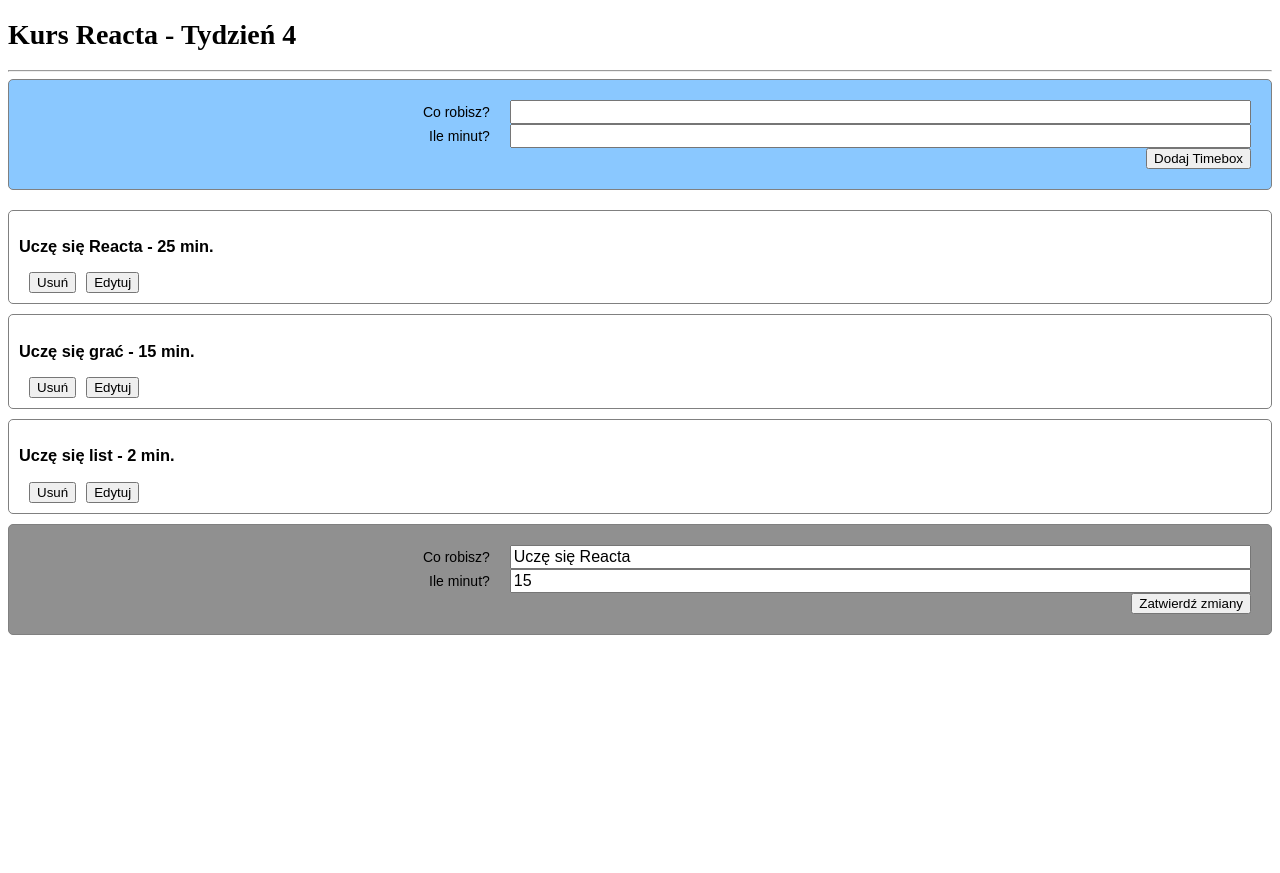
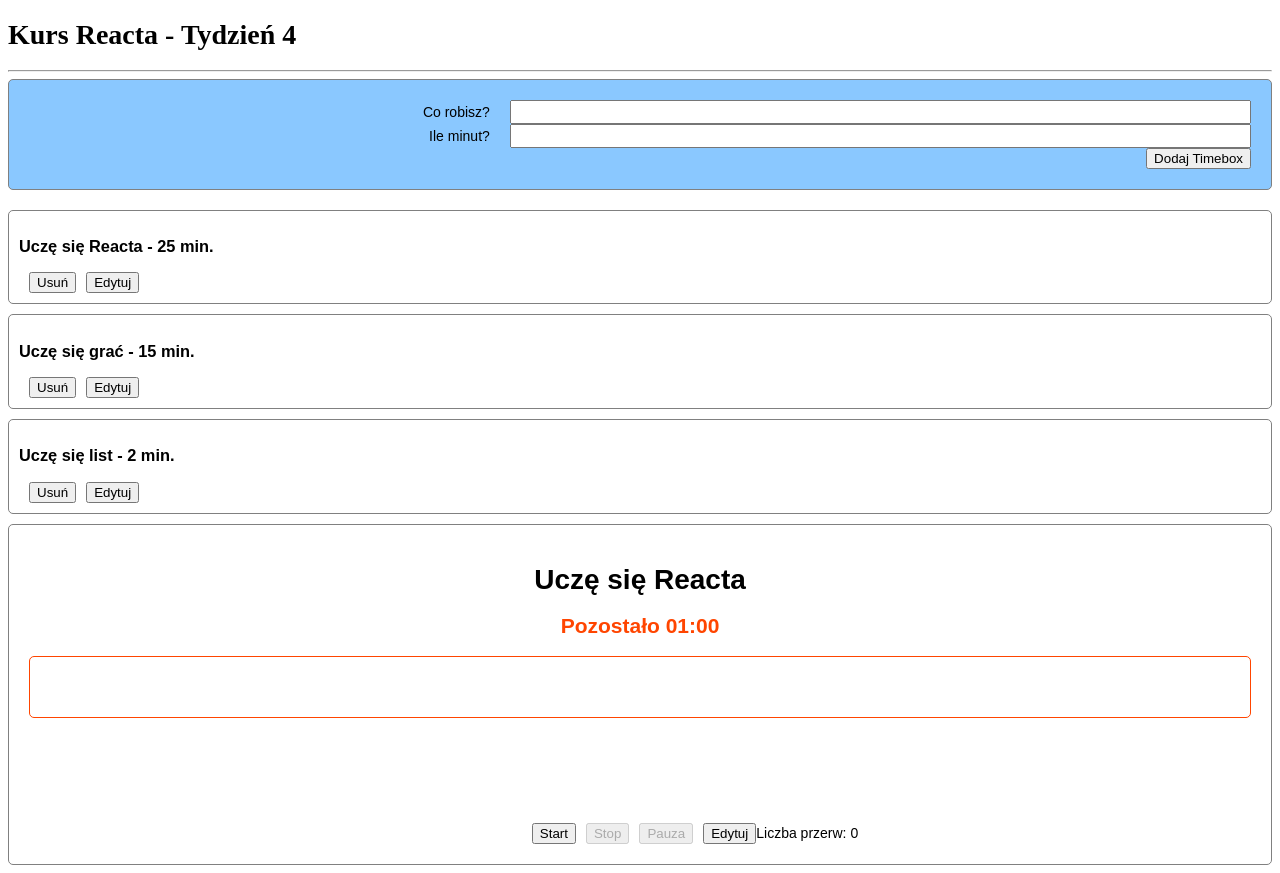
Before and after one commit to mateuszskrok/kursreacta, a React (Create React App) app: page / in a window 1280 px wide. Before the commit the page ends 800 px from the top, so only its background shows below. Built offline with nearby package versions, Linux system fonts and the light colour scheme.

Commit message:
Add progress circle made in canvas

```diff
--- a/src/components/Clock.js
+++ b/src/components/Clock.js
@@ -33,8 +33,7 @@ function Clock({className, hours, minutes, seconds, miliseconds}) {
     seconds =zFill(seconds,2)
     miliseconds =zFill(miliseconds,3)
 
-    return <h2 className={"clock" + className}>Pozostało
-     {minutes}:{seconds}
+    return <h2 className={"clock" + className}>Pozostało {minutes}:{seconds}
     </h2>
 }
 
--- a/src/components/CurrentTimebox.js
+++ b/src/components/CurrentTimebox.js
@@ -1,6 +1,7 @@
 import React from "react";
 import Clock from "./Clock";
 import ProgressBar from "./ProgressBar";
+import ProgressCircle from "./ProgressCircle";
 import {getMinutesAndSecondsFromDurationInSeconds} from "../lib/time"
 class CurrentTimebox extends React.Component{
     constructor(props){
@@ -92,6 +93,10 @@ class CurrentTimebox extends React.Component{
                     color="red"
                     big={true}
                     />
+                <ProgressCircle
+                    percent={progressInPercent}
+                    size={100}
+                />
                 <button onClick={this.handleStart} disabled={isRunning}>Start</button>
                 <button onClick={this.handleStop} disabled={!isRunning}>Stop</button>
                 <button onClick={this.togglePause} disabled={!isRunning}>{!isPaused ? "Pauza" : "Wznów"}</button>
--- a/src/components/EditableTimebox.js
+++ b/src/components/EditableTimebox.js
@@ -5,8 +5,8 @@ import CurrentTimebox from "./CurrentTimebox";
 class EditableTimebox extends React.Component{
     state = {
         title: "Uczę się Reacta",
-        totalTimeInMinutes: 15,
-        isEditable: true
+        totalTimeInMinutes: 1,
+        isEditable: false
     }
     handleTitleChange = (event) => {
         this.setState({title:event.target.value});
--- /dev/null
+++ b/src/components/ProgressCircle.js
@@ -0,0 +1,50 @@
+import React from "react";
+
+class ProgressCircle extends React.Component{
+    constructor(props){
+        super(props);
+        this.canvas = React.createRef();
+        this.time = 0;
+    }
+
+    draw () {
+        const ctx = this.canvas.current.getContext("2d");
+        const {size, percent} = this.props;
+        ctx.save();
+        //ctx.clearRect(0,0,size,size);
+        ctx.rotate(Math.PI/2);
+        ctx.beginPath();
+        var gradient = ctx.createLinearGradient(0, 0, 170, 0);
+            gradient.addColorStop("0", "lightblue");
+            gradient.addColorStop("1.0", "blue");
+            // Fill with gradient
+        ctx.strokeStyle = gradient;
+        ctx.lineWidth = 5;
+        ctx.arc(50,50,45,0,(Math.PI*percent/50),false);
+        ctx.stroke();
+    }
+    update = () => {
+        this.time += 0.02;
+        this.draw();
+    }
+    componentDidMount(){
+        this.draw();
+        window.requestAnimationFrame(this.update);
+    }
+    componentDidUpdate(){
+        this.draw();
+        window.requestAnimationFrame(this.update);
+    }
+    render() {
+        return (
+            <canvas
+                ref={this.canvas}
+                height={this.props.size}
+                width={this.props.size}
+            />
+        );
+    }
+
+}
+
+export default ProgressCircle;
```
